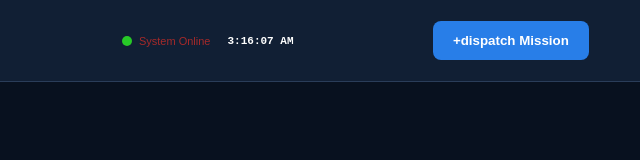
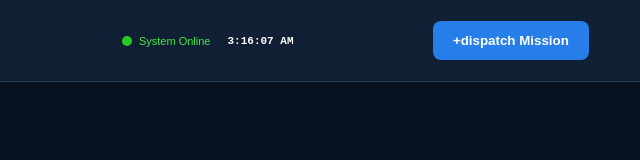
Before and after one commit to ChaitanyaSai159/practice-2, a plain HTML site: page index.html in a window 1280 px wide. Shown: the full height of the page, 640-1280 px from the left. Drawn offline with Linux system fonts and the light colour scheme.

Commit message:
Header completed

```diff
--- a/style.css
+++ b/style.css
@@ -70,7 +70,7 @@ nav a:hover{
     display: flex;
     align-items:center ;
     gap: 7px;
-    color: brown;
+    color: rgb(66, 234, 66);
     font-size: 11px;
 }
 .online-dot{
```
